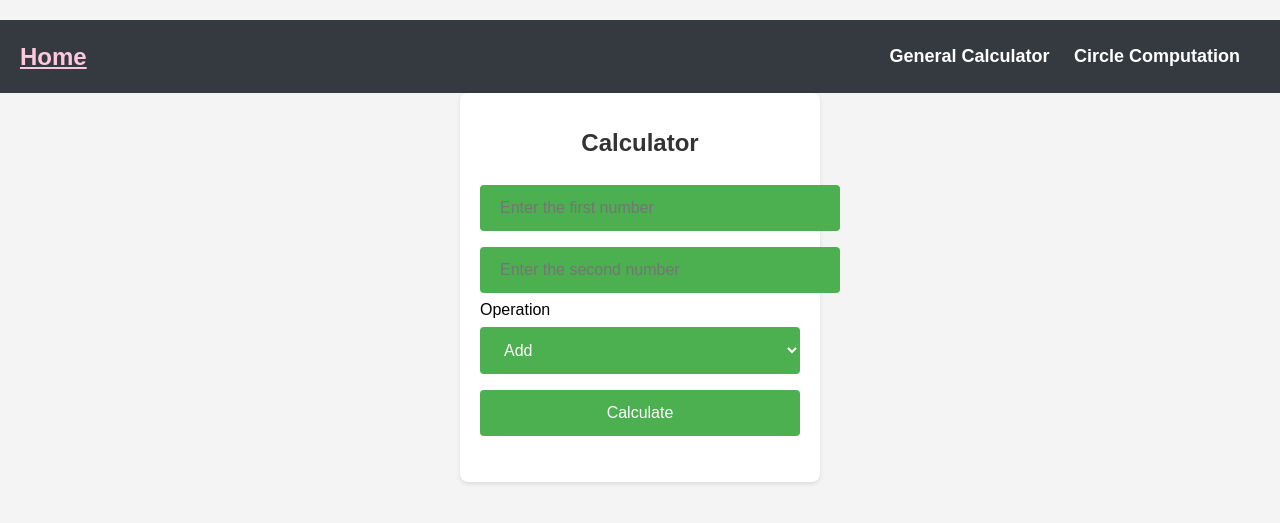
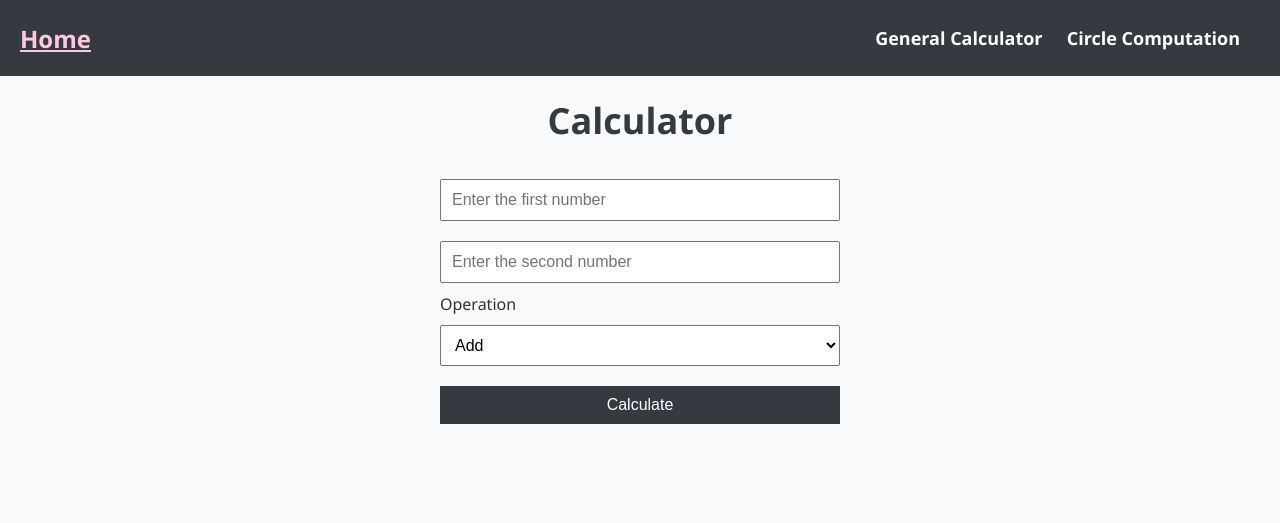
Before and after one commit to lenafm/calculator_app, a Flask app: page /calculate in a window 1280 px wide. Shown: the top 523 px of the page. Run offline with Flask 3, Linux system fonts and the light colour scheme.

Commit message:
Restored Original CSS

```diff
--- a/static/main.css
+++ b/static/main.css
@@ -1,19 +1,16 @@
 /* Global Styles */
 body {
-      font-family: 'Arial', sans-serif;
-      margin: 0;
-      padding-top: 20px; /* Add some padding at the top */
-      background-color: #f4f4f4;
+    font-family: 'Segoe UI', Tahoma, Geneva, Verdana, sans-serif;
+    background-color: #f8f9fa;
+    color: #333;
+    margin: 0;
+    padding: 0;
 }
 
 .container {
-      width: 100%;
-      max-width: 320px; /* Set a smaller max-width for a more centered look */
-      margin: 0 auto; /* This will center your form container */
-      padding: 20px;
-      background: #fff;
-      border-radius: 8px;
-      box-shadow: 0 2px 4px rgba(0, 0, 0, 0.1);
+    max-width: 800px;
+    margin: 0 auto;
+    padding: 20px;
 }
 
 /* Header Styles */
@@ -67,10 +64,10 @@ h1 a:hover {
 
 /* Calculator Styles */
 h1 {
-      font-size: 24px;
-      color: #333;
-      text-align: center;
-      margin-bottom: 20px; /* Spacing below the title */
+    text-align: center;
+    margin-top: 0;
+    font-size: 36px;
+    color: #343a40; /* Dark neutral color for heading */
 }
 
 form {
@@ -81,17 +78,22 @@ form {
 input[type="text"],
 select,
 button {
-      width: 100%;
-      background-color: #4CAF50;
-      color: white;
-      padding: 14px 20px;
-      margin: 8px 0;
-      border: none;
-      border-radius: 4px;
-      cursor: pointer;
-      font-size: 16px;
+    margin: 10px 0;
+    padding: 10px;
+    width: 100%;
+    box-sizing: border-box;
+    font-size: 16px;
+}
+
+button {
+    background-color: #343a40; /* Dark neutral color for button */
+    color: #fff;
+    border: none;
+    cursor: pointer;
+    font-size: 16px;
+    transition: background-color 0.3s ease; /* Smooth transition for background color change */
 }
 
 button:hover {
-      background-color: #45a049;
+    background-color: #23272b; /* Slightly darker color on hover */
 }
```
